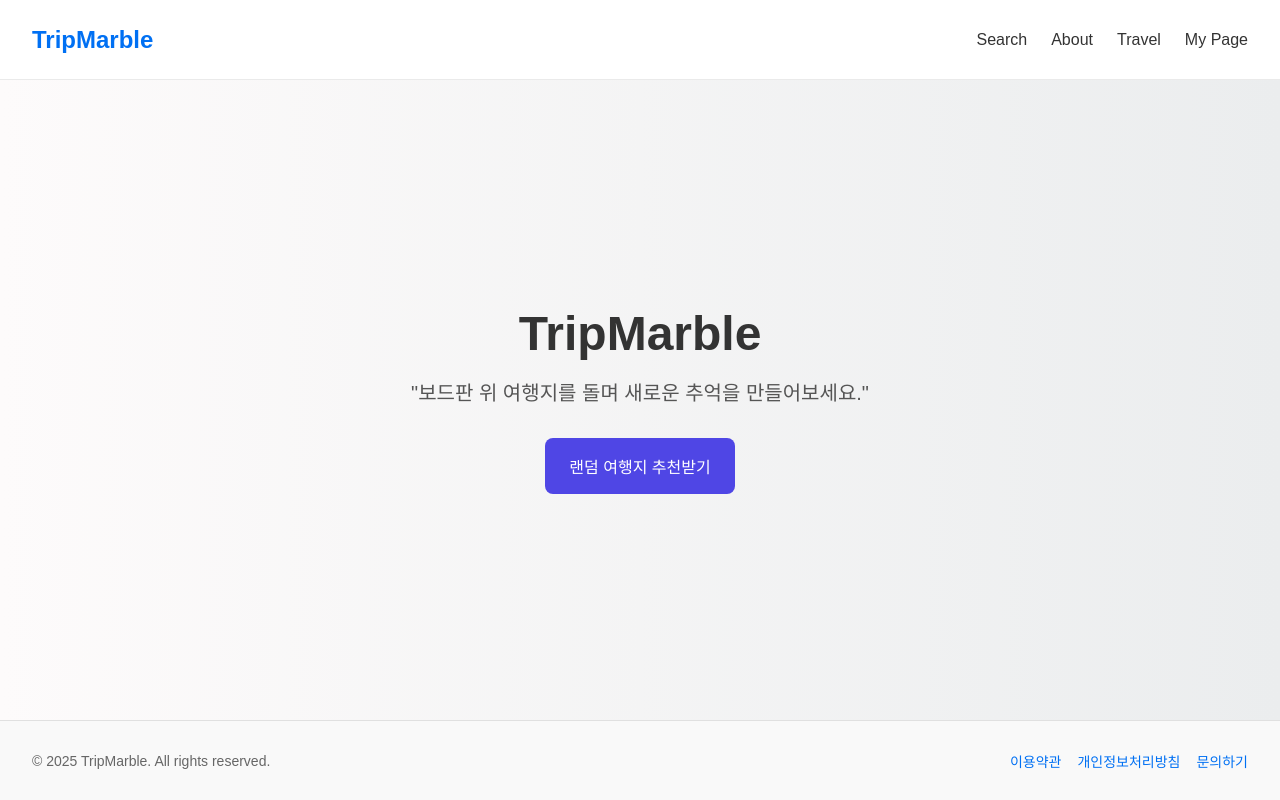
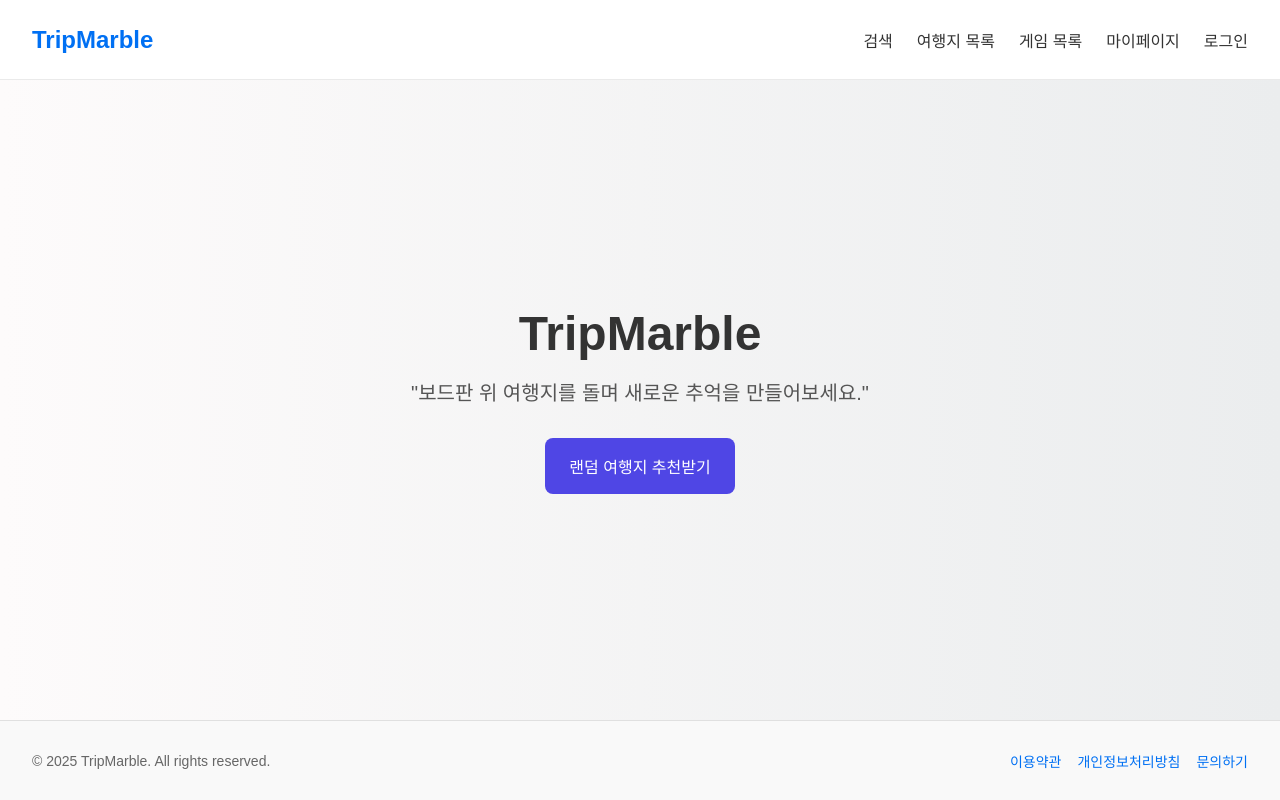
Before and after one commit to 8llow8llowMe/tripmarble, a Next.js app in the folder frontend/web/: page / in a window 1280 px wide. Built offline with nearby package versions, Linux system fonts and the light colour scheme.

Commit message:
[FE/web] fix: header 라우터 및 구성 변경

```diff
--- a/frontend/web/src/components/layout/Header.tsx
+++ b/frontend/web/src/components/layout/Header.tsx
@@ -8,10 +8,11 @@ const Header = () => {
         <Link href="/">TripMarble</Link>
       </div>
       <nav className={styles.nav}>
-        <Link href="/search">Search</Link>
-        <Link href="/about">About</Link>
-        <Link href="/travel">Travel</Link>
-        <Link href="/mypage">My Page</Link>
+        <Link href="/search">검색</Link>
+        <Link href="/spots">여행지 목록</Link>
+        <Link href="/game">게임 목록</Link>
+        <Link href="/mypage">마이페이지</Link>
+        <Link href="/login">로그인</Link>
       </nav>
     </header>
   );
```
